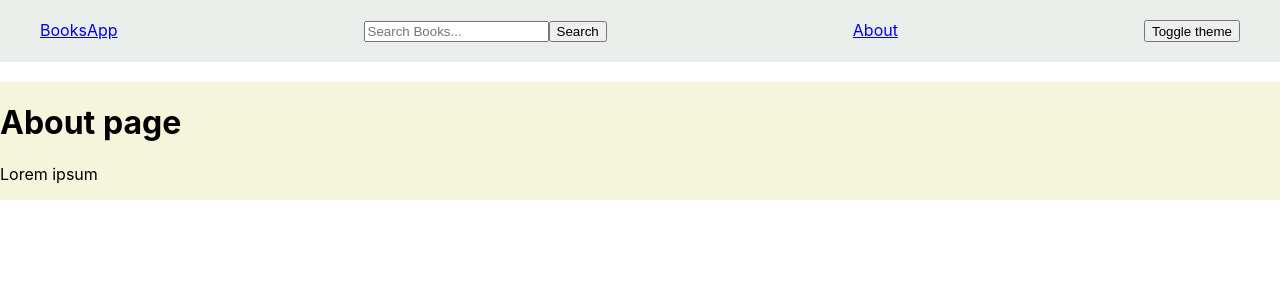
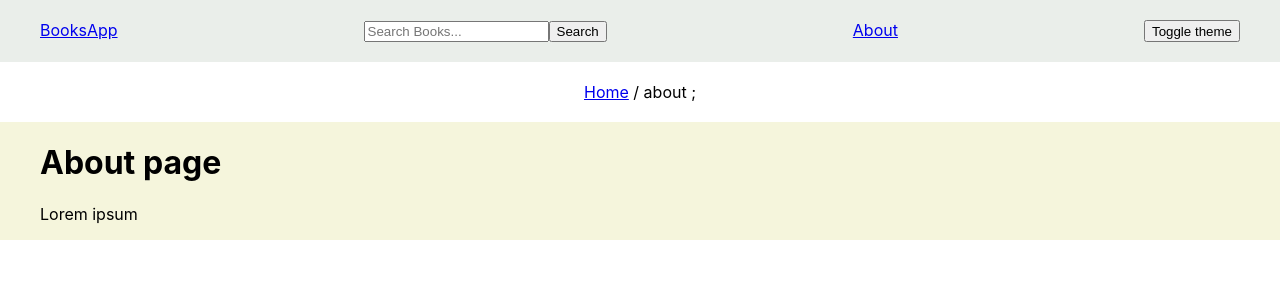
Before and after one commit to HubMarisa/books-app, a React (Create React App) app: page /about in a window 1280 px wide. Shown: the top 300 px of the page. Built offline with nearby package versions, Linux system fonts and the light colour scheme.

Commit message:
Breadcrumbs

```diff
--- a/src/components/About/About.js
+++ b/src/components/About/About.js
@@ -3,8 +3,10 @@ import "./About.css";
 function About() {
     return (
         <div className="about">
-            <h1>About page</h1>
-            <p>Lorem ipsum</p>
+            <div className="container">
+                <h1>About page</h1>
+                <p>Lorem ipsum</p>
+            </div>
         </div>
     );
 }
--- a/src/components/App/App.js
+++ b/src/components/App/App.js
@@ -10,6 +10,7 @@ import BookDetails from '../BooksList/BookDetails/BookDetails';
 import NotFound from '../NotFound/NotFound';
 import { ThemeContext, SearchContext } from '../../context';
 import Header from '../Header/Header';
+import Breadcrumbs from '../Breadcrumbs/Breadcrumbs';
 
 
 function App() {
@@ -27,6 +28,7 @@ function App() {
         <Router>
           <div className="app">
             <Header setSearch={setSearch} />
+            <Breadcrumbs />
 
             <Routes>
               <Route path='/' element={<BooksList />}></Route>
--- /dev/null
+++ b/src/components/Breadcrumbs/Breadcrumbs.js
@@ -0,0 +1,33 @@
+import { Link } from "react-router-dom";
+import { useLocation } from "react-router-dom";
+
+function Breadcrumbs() {
+    const location = useLocation();
+    console.log(location.pathname);
+    const pathnames = location.pathname.split('/').filter((u) => u);
+    console.log(pathnames);
+
+    return (
+        <div className="container">
+            <Link to="/">Home</Link>
+
+            {pathnames.map((value, index) => {
+                const isLast = index === pathnames.length - 1;
+                const to = `/${pathnames.slice(0, index + 1).join('/')}`;
+
+                return isLast ? (
+                    <span key={to}> / {value} </span>
+                ) : (
+                    <>
+                        <span> / </span>
+                        <Link key={to} to={to}>
+                            {value}
+                        </Link>
+                    </>
+                );
+            })};
+        </div>
+    )
+}
+
+export default Breadcrumbs;
```
